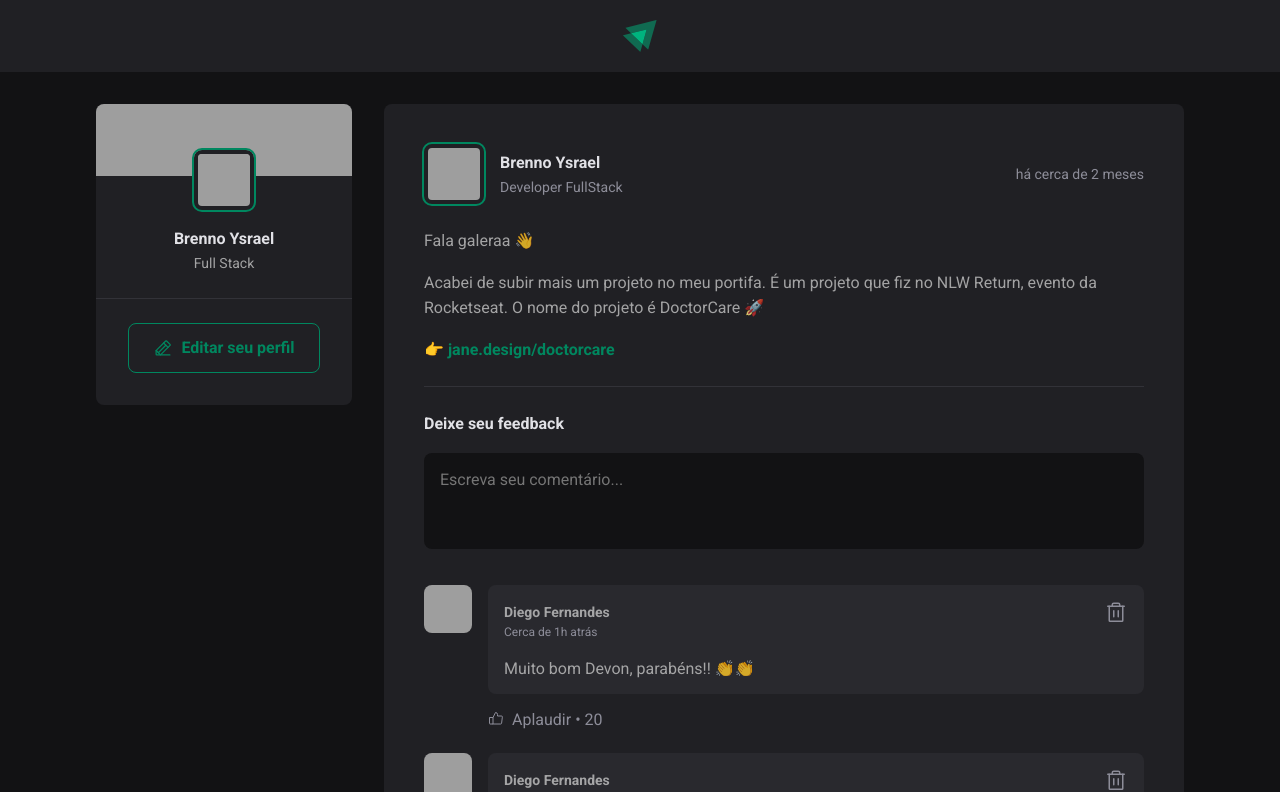
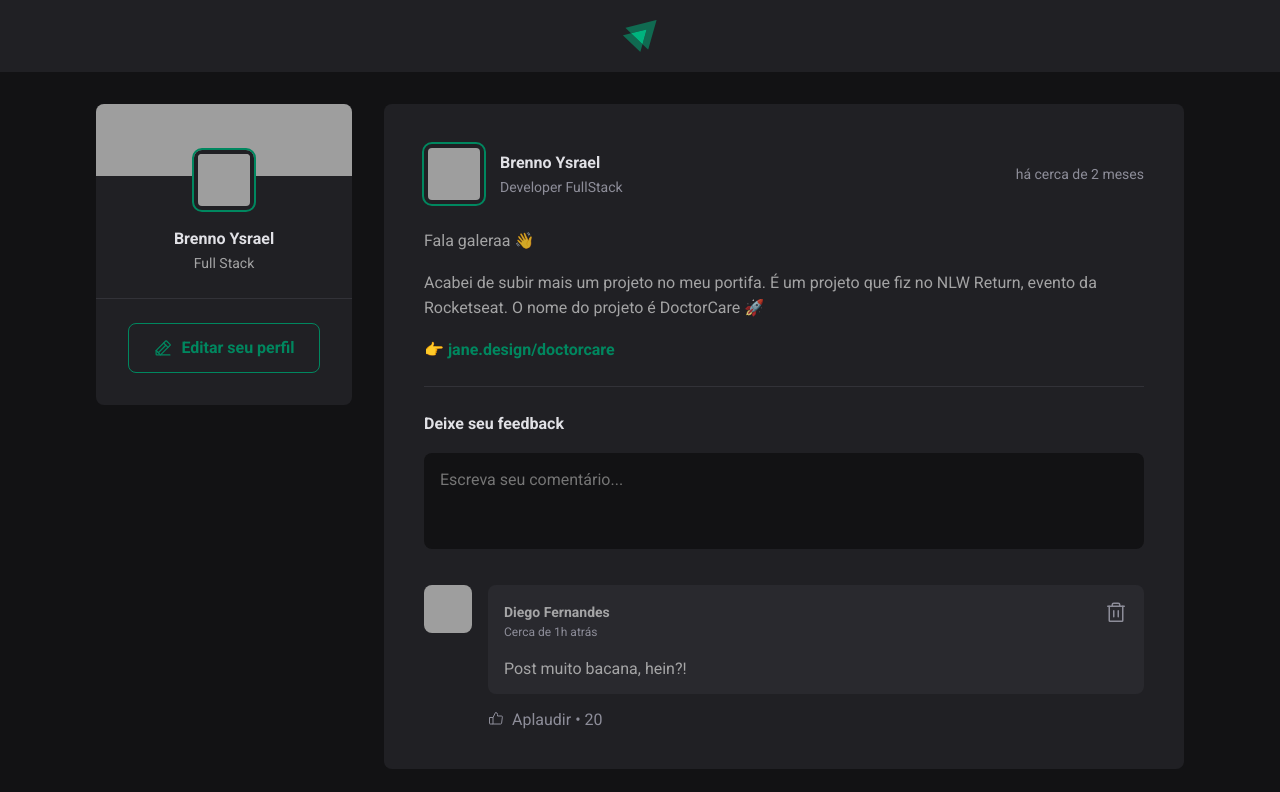
Before and after one commit to ByMaluf/ReactJS_Rocketseat, a React (Vite) app: page / in a window 1280 px wide. Shown: the top 792 px of the page. Built offline with nearby package versions, Linux system fonts and the light colour scheme; grey boxes are pictures that could not be loaded.

Commit message:
useState

```diff
--- a/src/components/Comment/index.jsx
+++ b/src/components/Comment/index.jsx
@@ -2,7 +2,7 @@ import { ThumbsUp, Trash } from 'phosphor-react';
 import styles from './Comment.module.css'
 import Avatar from '../Avatar';
 
-export default function Comment() {
+export default function Comment({ content }) {
   return (
     <div className={styles.comment}>
 
@@ -20,7 +20,7 @@ export default function Comment() {
               <Trash size={24} />
             </button>
           </header>
-          <p>Muito bom Devon, parabéns!! 👏👏</p>
+          <p>{content}</p>
         </div>
 
         <footer>
--- a/src/components/Post/index.jsx
+++ b/src/components/Post/index.jsx
@@ -1,3 +1,4 @@
+import { useState } from 'react';
 import Avatar from '../Avatar';
 import Comment from '../Comment';
 import styles from './Post.module.css'
@@ -5,6 +6,9 @@ import { format, formatDistanceToNow } from 'date-fns'
 import { ptBR } from 'date-fns/locale';
 
 export default function Post({ author, publishedAt, content }) {
+
+  const [comments, setComments] = useState(['Post muito bacana, hein?!']);
+  const [newCommentText, setNewCommentText] = useState('');
 
   const publishedDateFormatted = format(publishedAt, "d 'de' LLLL 'às' HH:mm'h'", {
     locale: ptBR
@@ -14,6 +18,18 @@ export default function Post({ author, publishedAt, content }) {
     addSuffix: true,
     locale: ptBR,
   })
+
+  function handleNewCommentChange(e) {
+    const value = e.target.value
+    setNewCommentText(value)
+  }
+
+  function handleCreateNewComment(e) {
+    e.preventDefault();
+    setComments((prevComments) => [...prevComments, newCommentText]);
+    setNewCommentText('')
+  }
+
 
   return (
     <article className={styles.post}>
@@ -39,10 +55,12 @@ export default function Post({ author, publishedAt, content }) {
         )}
       </div>
 
-      <form className={styles.commentForm}>
+      <form onSubmit={handleCreateNewComment} className={styles.commentForm}>
         <strong>Deixe seu feedback</strong>
 
         <textarea
+          value={newCommentText}
+          onChange={(e) => handleNewCommentChange(e)}
           placeholder='Escreva seu comentário...'
         />
 
@@ -52,9 +70,7 @@ export default function Post({ author, publishedAt, content }) {
       </form>
 
       <div className={styles.commentList}>
-        <Comment />
-        <Comment />
-        <Comment />
+        {comments.map(comment => <Comment content={comment} />)}
       </div>
     </article>
   );
```
